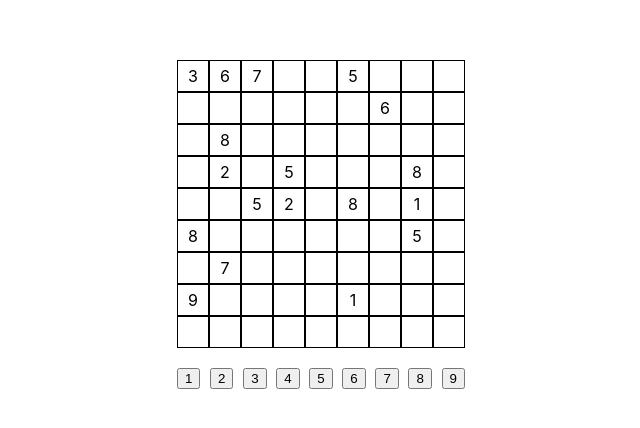
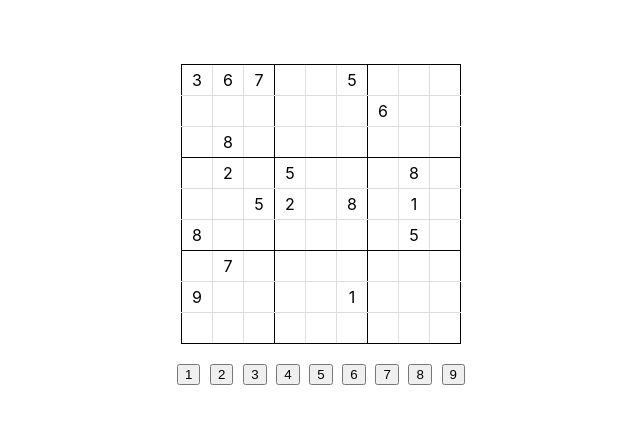
Before and after one commit to Kshitiz294/sudoku-react, a React (Create React App) app: page / in a window 1280 px wide. Shown: the part 176-604 px from the top of the page, without its empty margins (319-959 px from the left). Built offline with nearby package versions, Linux system fonts and the light colour scheme.

Commit message:
General board-style

```diff
--- a/src/App.scss
+++ b/src/App.scss
@@ -1,6 +1,32 @@
 .App {
   text-align: center;
   min-height: 100vh;
+
+  .horizontal-row {
+    border-bottom: 1px solid #ddd;
+  }
+
+  .horizontal-row:nth-child(1) {
+    border-top: 1px solid;
+  }
+
+  .horizontal-row:nth-child(3n) {
+    border-bottom: 1px solid #000;
+  }
+}
+
+.horizontal-row {
+  .cube {
+    border-right: 1px solid #ddd;
+  }
+
+  .cube:nth-child(1) {
+    border-left: 1px solid;
+  }
+
+  .cube:nth-child(3n) {
+    border-right: 1px solid #000;
+  }
 }
 
 .flex-container-column {
@@ -18,5 +44,5 @@
 .cube {
   width: 30px;
   height: 30px;
-  border: 1px solid;
+  // border: 1px solid;
 }
--- a/src/App.tsx
+++ b/src/App.tsx
@@ -51,7 +51,7 @@ function App() {
       {
         gameBoard.map((row: Cube[], i: number) => {
           return (
-            <div key={i} className="flex-container-row">
+            <div key={i} className="flex-container-row horizontal-row">
               {
                 row.map((cube: Cube, j: number) => {
                   return <div key={j} className="cube flex-container-column">{cube.readonly ? cube.reality : ''}</div>
```
